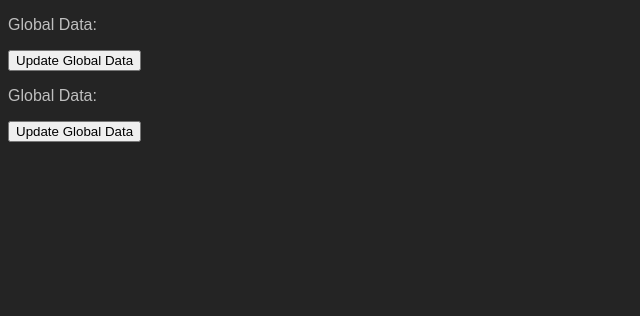
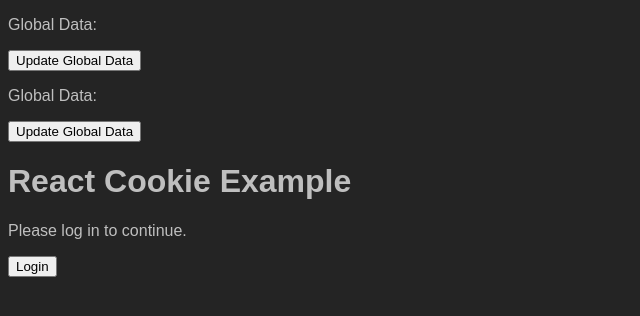
Before and after one commit to BallPanupan/myKcal, a React (Vite) app in the folder frontEnd/myKcal/: page / in a window 1280 px wide. Shown: the top 316 px of the page, without its empty margins (0-640 px from the left). Built offline with nearby package versions, Linux system fonts and the light colour scheme.

Commit message:
feat(cookie): try to know cookir on frontEnd

```diff
--- a/frontEnd/myKcal/src/App.tsx
+++ b/frontEnd/myKcal/src/App.tsx
@@ -3,12 +3,14 @@
 import { GlobalProvider } from './GlobalContext/GlobalContext';
 import MainComponent from './components/MainComponent';
 import Testx from './components/Testx/Test';
+import SavedAccessToken from './components/SavedAccessToken/savedAccessToken';
 
 const App: React.FC = () => {
   return (
     <GlobalProvider>
       <MainComponent />
-      <Testx/>
+      <Testx />
+      <SavedAccessToken />
     </GlobalProvider>
   );
 };
--- a/frontEnd/myKcal/src/components/MainComponent.tsx
+++ b/frontEnd/myKcal/src/components/MainComponent.tsx
@@ -3,6 +3,13 @@
 import { useGlobalState } from '../GlobalContext/GlobalContext';
 
 const MainComponent: React.FC = () => {
+  const cookiex = document.cookie;
+  console.log('cookiex: ', cookiex)
+
+  const cookieValue = `${'test-01'}=${'xxxx'}; path=/`;
+  document.cookie = cookieValue;
+
+
   const { someData, setSomeData } = useGlobalState();
 
   return (
--- /dev/null
+++ b/frontEnd/myKcal/src/components/SavedAccessToken/SavedAccessToken.tsx
@@ -0,0 +1,91 @@
+// SavedAccessToken.tsx
+import React, { useEffect, useState } from 'react';
+
+const SavedAccessToken: React.FC = () => {
+  type Cookies = { [key: string]: string };
+
+  const getCookies = (): Cookies => {
+    return document.cookie.split(';').reduce((cookies: Cookies, cookie) => {
+      const [key, value] = cookie.trim().split('=');
+      cookies[key] = value;
+      return cookies;
+    }, {});
+  };
+
+  // Example usage:
+  const cookiex: Cookies = getCookies();
+
+  console.log('cookiex: ', cookiex);
+
+  // State to hold the access token
+  const [accessToken, setAccessToken] = useState('');
+
+  // Effect to load the access token from the cookie when the component mounts
+  useEffect(() => {
+    const savedAccessToken = getCookie('access_token');
+    if (savedAccessToken) {
+      setAccessToken(savedAccessToken);
+    }
+  }, []);
+
+  // Function to handle saving the access token to the cookie
+  const saveAccessTokenToCookie = (token:any) => {
+    setCookie('access_token', token, 7); // expires in 7 days
+  };
+
+  // Function to handle logging in and saving the access token
+  const handleLogin = () => {
+    // Simulate fetching the access token from an API or authentication service
+    const fakeAccessToken = 'your_fake_access_token';
+
+    // Save the access token to the state and cookie
+    setAccessToken(fakeAccessToken);
+    saveAccessTokenToCookie(fakeAccessToken);
+  };
+
+  // Function to handle logging out and removing the access token
+  const handleLogout = () => {
+    // Remove the access token from the state and cookie
+    setAccessToken('');
+    deleteCookie('access_token');
+  };
+
+  // Helper function to get a cookie value
+  const getCookie = (name:any) => {
+    const value = `; ${document.cookie}`;
+    const parts:any = value.split(`; ${name}=`);
+    if (parts.length === 2) return parts.pop().split(';').shift();
+  };
+
+  // Helper function to set a cookie
+  const setCookie = (name:any, value:any, days:any) => {
+    const expirationDate = new Date();
+    expirationDate.setDate(expirationDate.getDate() + days);
+    const cookieValue = `${name}=${value}; expires=${expirationDate.toUTCString()}; path=/`;
+    document.cookie = cookieValue;
+  };
+
+  // Helper function to delete a cookie
+  const deleteCookie = (name:any) => {
+    document.cookie = `${name}=; expires=Thu, 01 Jan 1970 00:00:00 UTC; path=/;`;
+  };
+
+  return (
+    <div>
+      <h1>React Cookie Example</h1>
+      {accessToken ? (
+        <div>
+          <p>Welcome! You are logged in.</p>
+          <button onClick={handleLogout}>Logout</button>
+        </div>
+      ) : (
+        <div>
+          <p>Please log in to continue.</p>
+          <button onClick={handleLogin}>Login</button>
+        </div>
+      )}
+    </div>
+  );
+};
+
+export default SavedAccessToken;
```
